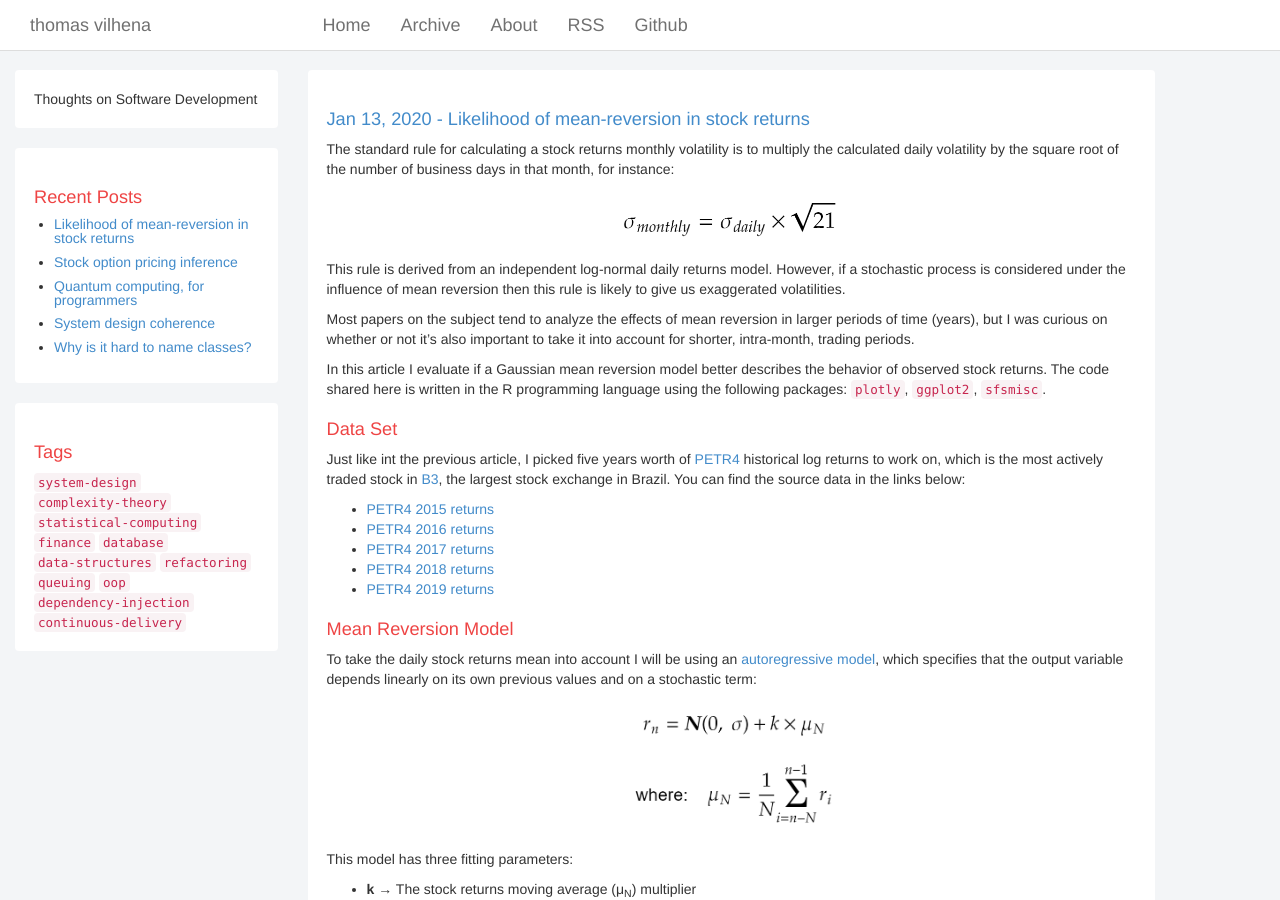
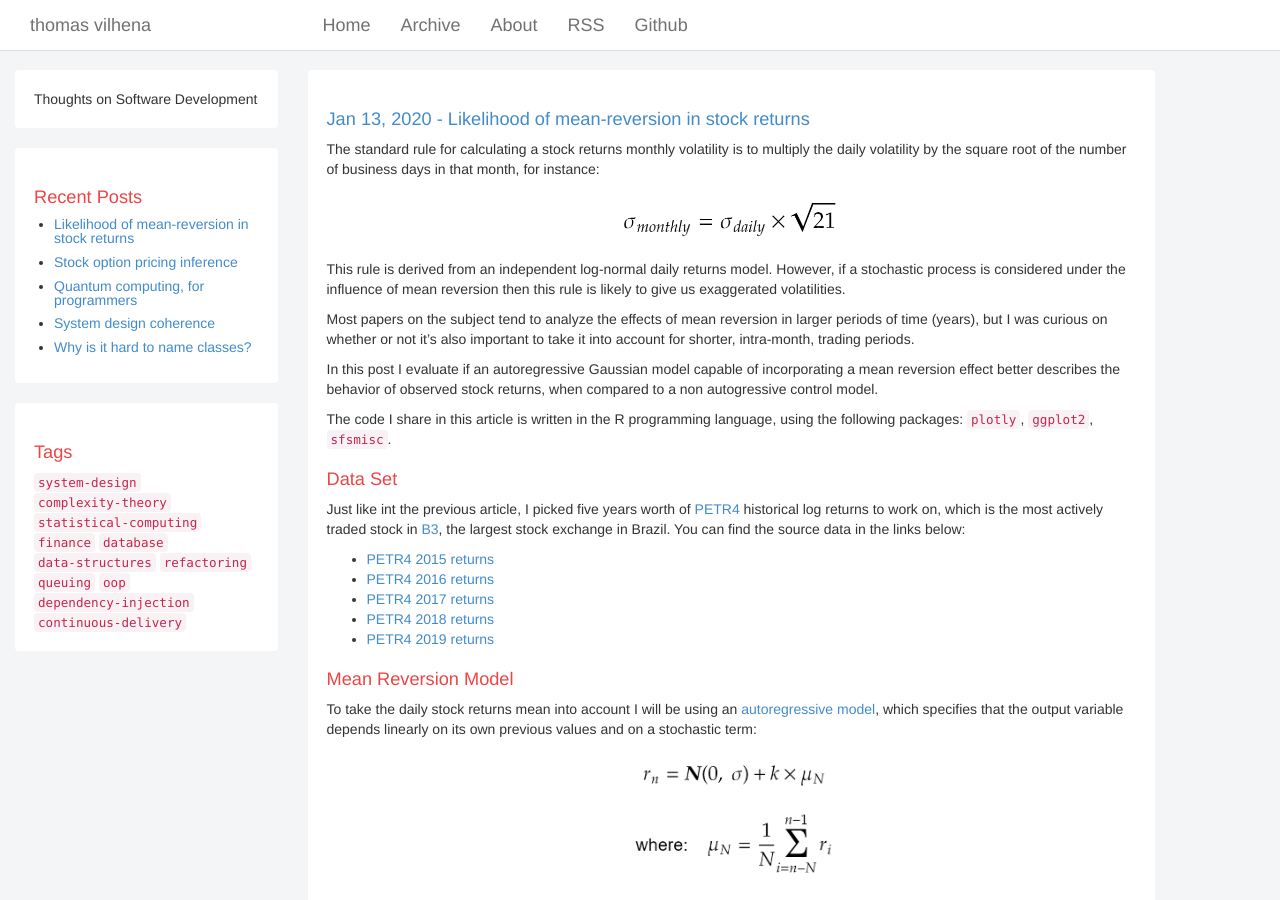
Before and after one commit to TCGV/blog, a Jekyll site: the page built from _posts/2020-01-12-likelihood-of-mean-reversion-in-stock-returns.md, in a window 1280 px wide and 900 px high. Built offline with Jekyll 4.4.1, drawn with Linux system fonts in a browser that asks for light colours; some of the changed text lies outside the part shown.

Commit message:
Wording (2020-01-12-likelihood-of-mean-reversion-in-stock-returns.md)

```diff
--- a/_posts/2020-01-12-likelihood-of-mean-reversion-in-stock-returns.md
+++ b/_posts/2020-01-12-likelihood-of-mean-reversion-in-stock-returns.md
@@ -5,7 +5,7 @@ date: 2020-01-12 23:15:00 -0300
 tags: statistical-computing finance
 ---
 
-The standard rule for calculating a stock returns monthly volatility is to multiply the calculated daily volatility by the square root of the number of business days in that month, for instance:
+The standard rule for calculating a stock returns monthly volatility is to multiply the daily volatility by the square root of the number of business days in that month, for instance:
 
 <p align="center">
   <img style="max-height: 40px; max-width: 100%; margin: 10px" src="{{ site.baseurl }}/images/p13/monthly_vol.PNG" alt="Monlthly volatility"/>
@@ -16,7 +16,9 @@ This rule is derived from an independent log-normal daily returns model. However
 
 Most papers on the subject tend to analyze the effects of mean reversion in larger periods of time (years), but I was curious on whether or not it's also important to take it into account for shorter, intra-month, trading periods.
 
-In this article I evaluate if a Gaussian mean reversion model better describes the behavior of observed stock returns. The code shared here is written in the R programming language using the following packages: `plotly`, `ggplot2`, `sfsmisc`.
+In this post I evaluate if an autoregressive Gaussian model capable of incorporating a mean reversion effect better describes the behavior of observed stock returns, when compared to a non autogressive control model.
+
+The code I share in this article is written in the R programming language, using the following packages: `plotly`, `ggplot2`, `sfsmisc`.
 
 Data Set
 ============
```
Also changed, not shown: other parts of _posts/2020-01-12-likelihood-of-mean-reversion-in-stock-returns.md (+1 -1 lines).
